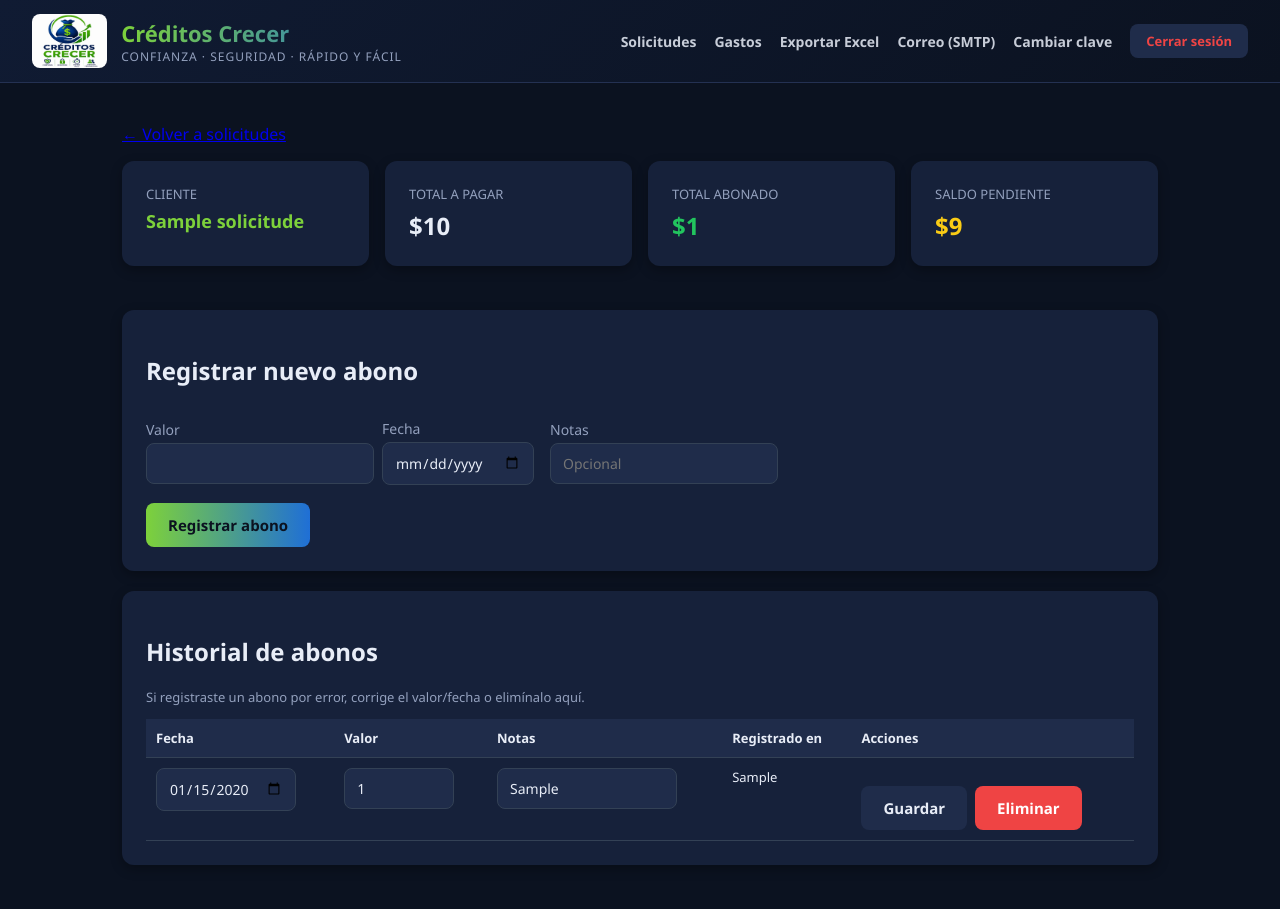
After one commit to jonyflorez12-sudo/Creditoscrecer, a Flask app: page /admin/solicitud/1/abonos in a window 1280 px wide. The commit adds this page. Run offline with Flask 3, Linux system fonts and the light colour scheme; the visitor is signed in with stand-in values (Sample User, id 1); tables that the repository leaves empty hold one stand-in row (values such as "Sample post").

Commit message:
Add separate, editable payment history with pending balance
Allows admins to view all abonos for a loan, correct mistakes
(amount/date/notes) or delete them, and see the updated saldo
pendiente at any time.

Co-Authored-By: Claude Sonnet 4.6 <noreply@anthropic.com>

```diff
--- a/app.py
+++ b/app.py
@@ -434,6 +434,55 @@ def admin_pago(sid):
     return redirect(url_for("admin_dashboard"))
 
 
+# --------------------------------------------------------------------------- Historial de abonos (ver / corregir / eliminar)
+@app.route("/admin/solicitud/<int:sid>/abonos")
+def admin_abonos(sid):
+    conn = get_db()
+    s = conn.execute("SELECT * FROM solicitudes WHERE id=?", (sid,)).fetchone()
+    if not s:
+        conn.close()
+        abort(404)
+    pagos = conn.execute(
+        "SELECT * FROM pagos WHERE solicitud_id=? ORDER BY fecha DESC, id DESC", (sid,)
+    ).fetchall()
+    saldo, abonado = saldo_pendiente(conn, s)
+    conn.close()
+    return render_template("abonos.html", s=s, pagos=pagos, saldo=saldo, abonado=abonado)
+
+
+@app.route("/admin/pago/<int:pid>/editar", methods=["POST"])
+def admin_pago_editar(pid):
+    monto = float(request.form["monto"])
+    fecha = request.form["fecha"]
+    notas = request.form.get("notas", "")
+    conn = get_db()
+    pago = conn.execute("SELECT solicitud_id FROM pagos WHERE id=?", (pid,)).fetchone()
+    if not pago:
+        conn.close()
+        abort(404)
+    conn.execute("UPDATE pagos SET monto=?, fecha=?, notas=? WHERE id=?", (monto, fecha, notas, pid))
+    conn.commit()
+    sid = pago["solicitud_id"]
+    conn.close()
+    flash("Abono corregido.")
+    return redirect(url_for("admin_abonos", sid=sid))
+
+
+@app.route("/admin/pago/<int:pid>/eliminar", methods=["POST"])
+def admin_pago_eliminar(pid):
+    conn = get_db()
+    pago = conn.execute("SELECT solicitud_id FROM pagos WHERE id=?", (pid,)).fetchone()
+    if not pago:
+        conn.close()
+        abort(404)
+    sid = pago["solicitud_id"]
+    conn.execute("DELETE FROM pagos WHERE id=?", (pid,))
+    conn.commit()
+    conn.close()
+    flash("Abono eliminado.")
+    return redirect(url_for("admin_abonos", sid=sid))
+
+
 # --------------------------------------------------------------------------- Eliminar solicitud
 @app.route("/admin/solicitud/<int:sid>/eliminar", methods=["POST"])
 def admin_eliminar(sid):
--- /dev/null
+++ b/templates/abonos.html
@@ -0,0 +1,71 @@
+{% extends "base.html" %}
+{% block title %}Abonos de {{ s.nombre }}{% endblock %}
+{% block nav %}{% include "_admin_nav.html" %}{% endblock %}
+{% block content %}
+{% set active = 'dashboard' %}
+
+<p><a href="{{ url_for('admin_dashboard') }}">&larr; Volver a solicitudes</a></p>
+
+<div class="cards">
+  <div class="card stat"><div class="label">Cliente</div><div class="value accent" style="font-size:18px;">{{ s.nombre }}</div></div>
+  <div class="card stat"><div class="label">Total a pagar</div><div class="value">{{ s.total_a_pagar | money }}</div></div>
+  <div class="card stat"><div class="label">Total abonado</div><div class="value green">{{ abonado | money }}</div></div>
+  <div class="card stat"><div class="label">Saldo pendiente</div><div class="value {{ 'yellow' if saldo > 0 else 'green' }}">{{ saldo | money }}</div></div>
+</div>
+
+<div class="card">
+  <h2>Registrar nuevo abono</h2>
+  <form method="POST" action="{{ url_for('admin_pago', sid=s.id) }}">
+    <input type="hidden" name="csrf_token" value="{{ csrf_token }}">
+    <div class="row">
+      <div style="min-width:140px;">
+        <label>Valor</label>
+        <input type="number" name="monto" min="0" step="1000" required>
+      </div>
+      <div style="min-width:160px;">
+        <label>Fecha</label>
+        <input type="date" name="fecha">
+      </div>
+      <div style="flex:1; min-width:180px;">
+        <label>Notas</label>
+        <input type="text" name="notas" placeholder="Opcional">
+      </div>
+    </div>
+    <button type="submit">Registrar abono</button>
+  </form>
+</div>
+
+<div class="card">
+  <h2>Historial de abonos</h2>
+  <p style="color:var(--muted); font-size:13px;">
+    Si registraste un abono por error, corrige el valor/fecha o elimínalo aquí.
+  </p>
+  <div class="table-wrap">
+  <table>
+    <thead><tr><th>Fecha</th><th>Valor</th><th>Notas</th><th>Registrado en</th><th>Acciones</th></tr></thead>
+    <tbody>
+      {% for p in pagos %}
+      <tr>
+        <form method="POST" action="{{ url_for('admin_pago_editar', pid=p.id) }}" class="row" style="display:contents;">
+          <input type="hidden" name="csrf_token" value="{{ csrf_token }}">
+          <td><input type="date" name="fecha" value="{{ p.fecha }}" style="width:140px"></td>
+          <td><input type="number" name="monto" value="{{ p.monto | int }}" min="0" step="1000" style="width:110px"></td>
+          <td><input type="text" name="notas" value="{{ p.notas or '' }}" style="width:180px"></td>
+          <td>{{ p.creado_en }}</td>
+          <td class="row">
+            <button type="submit" class="secondary">Guardar</button>
+        </form>
+            <form method="POST" action="{{ url_for('admin_pago_eliminar', pid=p.id) }}" class="inline" onsubmit="return confirm('¿Eliminar este abono?')">
+              <input type="hidden" name="csrf_token" value="{{ csrf_token }}">
+              <button type="submit" class="danger">Eliminar</button>
+            </form>
+          </td>
+      </tr>
+      {% else %}
+      <tr><td colspan="5">Aún no hay abonos registrados para este préstamo.</td></tr>
+      {% endfor %}
+    </tbody>
+  </table>
+  </div>
+</div>
+{% endblock %}
--- a/templates/admin.html
+++ b/templates/admin.html
@@ -93,6 +93,7 @@
             <input type="date" name="fecha" value="" style="width:130px">
             <button type="submit" class="secondary">Abonar</button>
           </form>
+          <a href="{{ url_for('admin_abonos', sid=s.id) }}" class="secondary" style="display:inline-block; margin-top:6px;">Ver historial</a>
         </td>
         <td>
           <form class="inline" method="POST" action="{{ url_for('admin_eliminar', sid=s.id) }}" onsubmit="return confirm('¿Eliminar esta solicitud?')">
```
